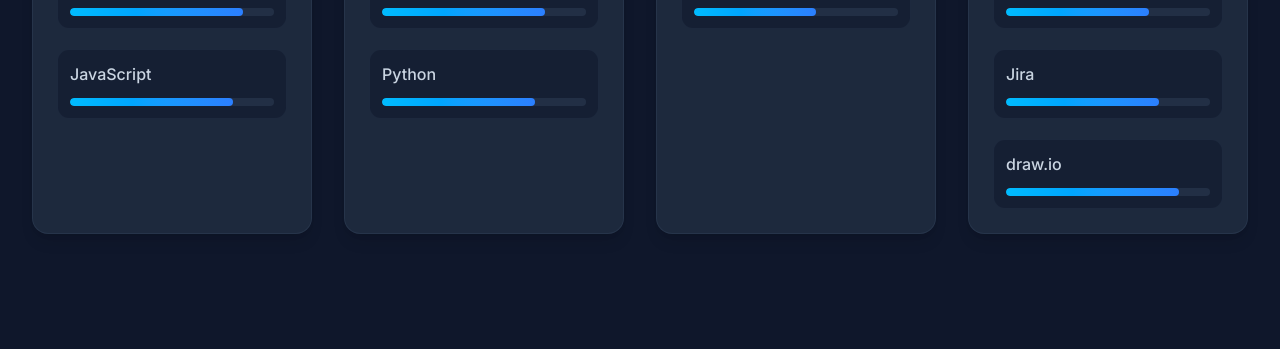
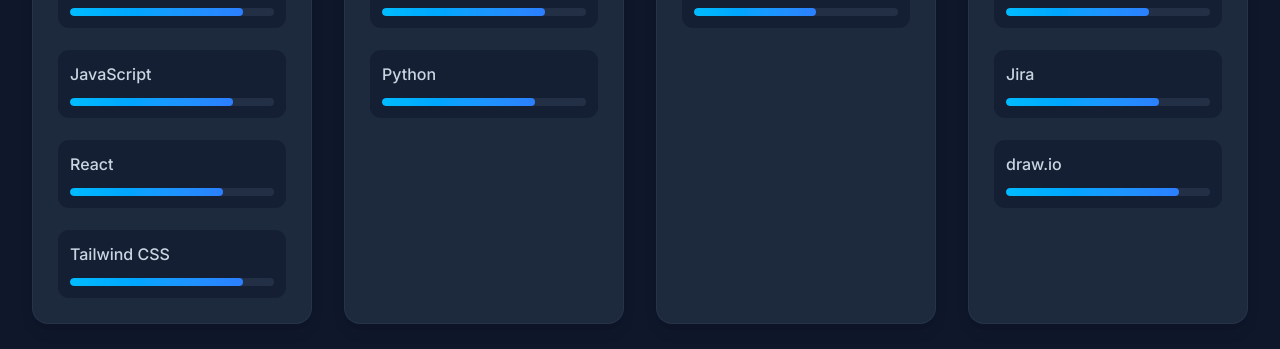
Before and after one commit to zayyar-phyo/zayyarphy-portfolio, a React (Vite) app: page / in a window 1280 px wide. Shown: the part 2140-2489 px from the top of the page. Built offline with nearby package versions, Linux system fonts and the light colour scheme.

Commit message:
feat: update tech stack and documentation
Add React and Tailwind CSS to the skills data and rewrite the README to reflect the modern project stack and features.

```diff
--- a/src/data/skills.ts
+++ b/src/data/skills.ts
@@ -4,6 +4,8 @@
   { name: 'HTML', category: 'Frontend', level: 90 },
   { name: 'CSS', category: 'Frontend', level: 85 },
   { name: 'JavaScript', category: 'Frontend', level: 80 },
+  { name: 'React', category: 'Frontend', level: 75 },
+  { name: 'Tailwind CSS', category: 'Frontend', level: 85 },
 
   { name: 'PHP', category: 'Backend', level: 85 },
   { name: 'Laravel', category: 'Backend', level: 80 },
```
Also changed, not shown: 1 other file (tests, documents, lock files or other folders).
